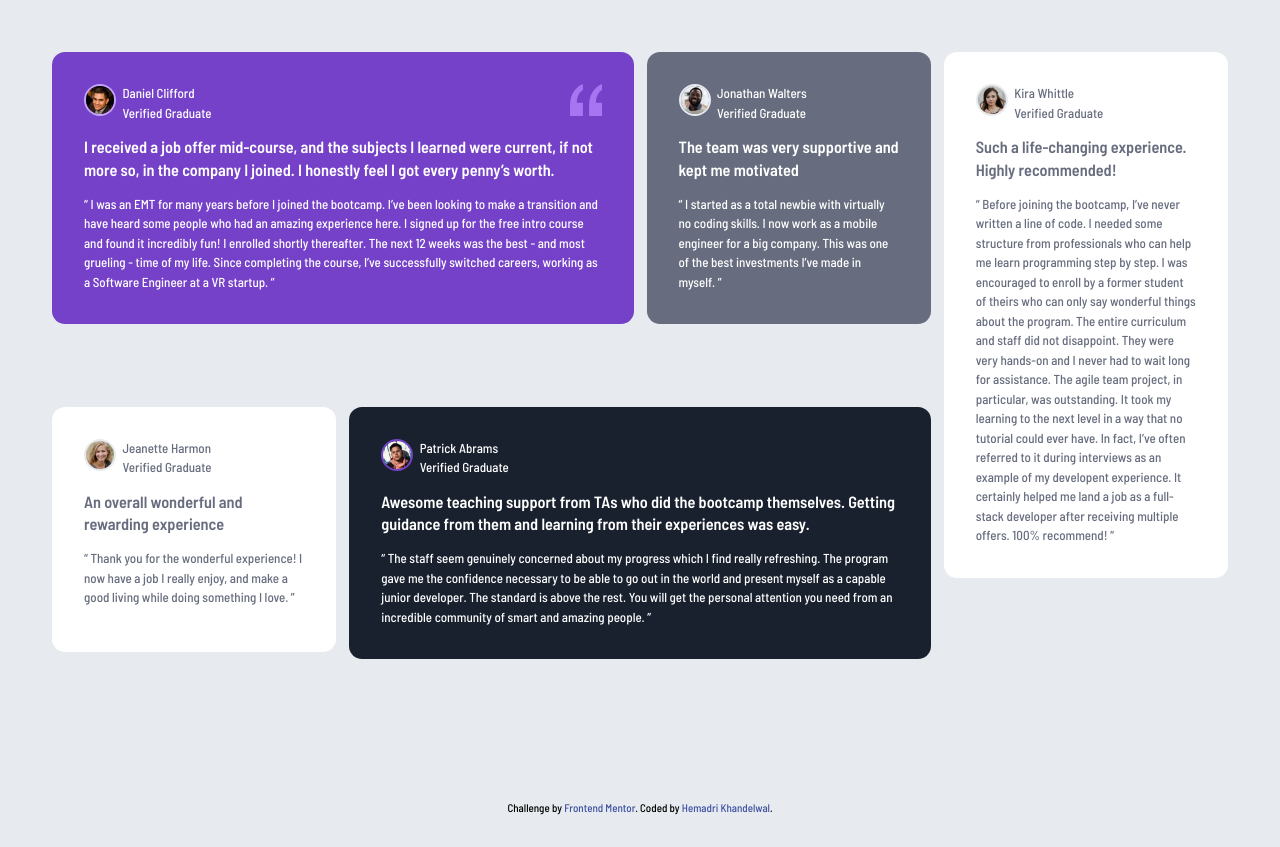
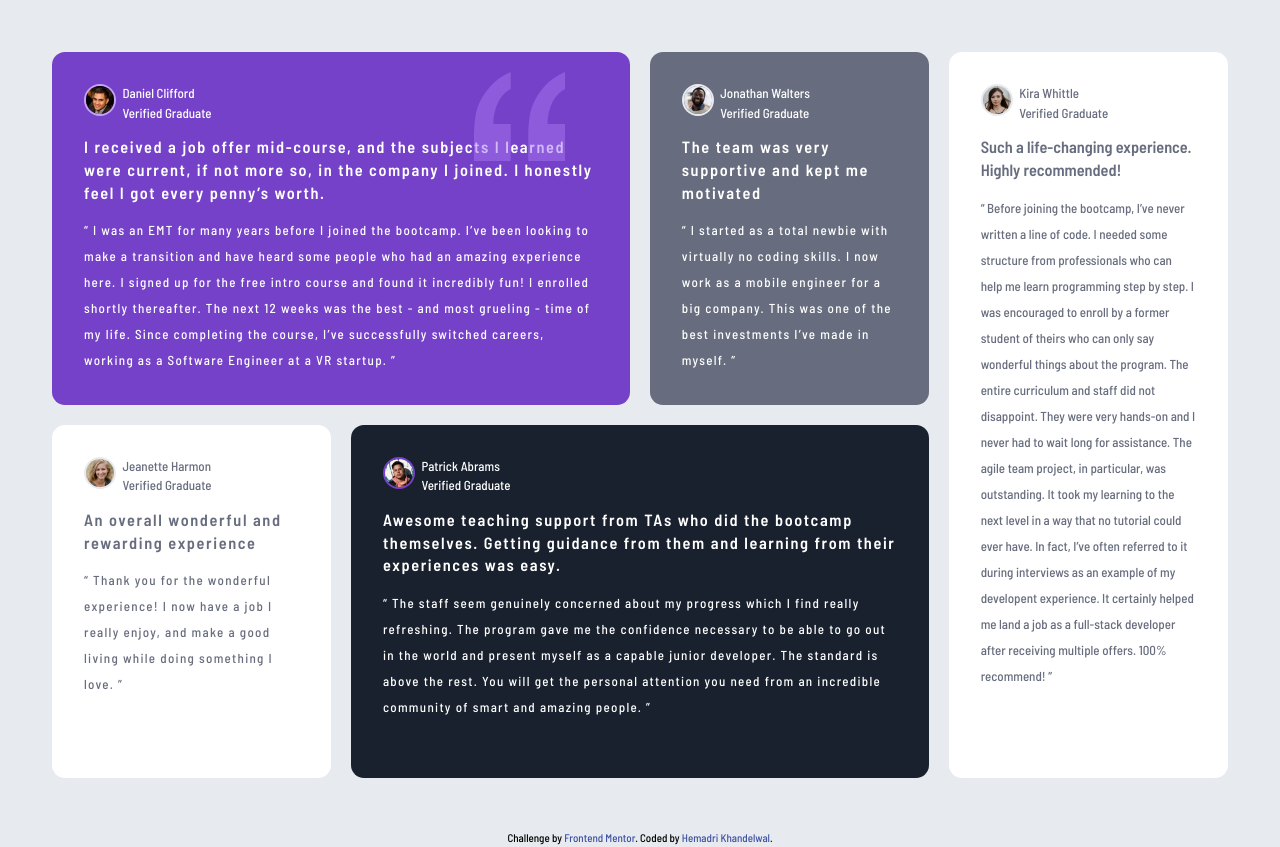
Before and after one commit to hemadrikhandelwal/frontend_mentor_solutions, a website: page testimonials-grid-section-main/index.html in a window 1280 px wide. Before the commit the page ends 817 px from the top, so only its background shows below. Drawn offline with Linux system fonts and the light colour scheme.

Commit message:
final deisgn layout

```diff
--- a/testimonials-grid-section-main/index.html
+++ b/testimonials-grid-section-main/index.html
@@ -17,27 +17,27 @@
   </head>
   <body>
     <main
-      class="flex flex-col md:grid md:grid-cols-4 md:grid-rows-2 justify-center items-start p-16 min-h-screen gap-4 "
+      class="max-w-8xl mx-auto p-6 md:p-16 min-h-screen flex flex-col md:grid md:grid-cols-4 md:grid-rows-2 gap-6 place-content-center  "
     >
-      <section class="col-span-2 flex flex-col gap-4 bg-purple500 text-white rounded-2xl ">
+      <section class="relative col-span-2 flex flex-col gap-4 bg-purple500 text-white rounded-2xl ">
         <div class="flex gap-2">
           <div>
-            <img src="./images/image-daniel.jpg" alt="Daniel Profile photo" class="rounded-3xl border-2 border-purple300" />
+            <img src="./images/image-daniel.jpg" alt="Daniel Profile photo" class=" avatar rounded-3xl border-2 border-purple300" />
           </div>
           <div>
             <h1>Daniel Clifford</h1>
             <span>Verified Graduate</span>
           </div>
           <div class="ml-auto">
-            <img src="images/bg-pattern-quotation.svg" alt="quotation image" class="max-h-5xl max-w-5xl">
+            <img src="images/bg-pattern-quotation.svg" alt="quotation image"  class="absolute top-6 right-20 w-28 opacity-50">
           </div>
         </div>
-        <div class="testimonial-subheading">
+        <div class="testimonial-subheading tracking-widest text-base/8">
           I received a job offer mid-course, and the subjects I learned were
           current, if not more so, in the company I joined. I honestly feel I
           got every penny’s worth.
         </div>
-        <p>
+        <p class="tracking-widest text-base/8">
           “ I was an EMT for many years before I joined the bootcamp. I’ve been
           looking to make a transition and have heard some people who had an
           amazing experience here. I signed up for the free intro course and
@@ -54,7 +54,7 @@
             <img
               src="./images/image-jonathan.jpg"
               alt="Jonathan profile  photo"
-              class="rounded-3xl border-2 border-grey100"
+              class=" avatar  rounded-3xl border-2 border-grey100"
             />
           </div>
           <div>
@@ -62,8 +62,8 @@
             <span>Verified Graduate</span>
           </div>
         </div>
-        <div class="testimonial-subheading">The team was very supportive and kept me motivated</div>
-        <p>
+        <div class="testimonial-subheading tracking-widest text-base/8">The team was very supportive and kept me motivated</div>
+        <p class="tracking-widest text-base/8">
           “ I started as a total newbie with virtually no coding skills. I now
           work as a mobile engineer for a big company. This was one of the best
           investments I’ve made in myself. ”
@@ -76,7 +76,7 @@
             <img
               src="./images/image-jeanette.jpg"
               alt="Jeanette profile  photo"
-              class="rounded-3xl border-2 border-grey100"
+              class=" avatar  rounded-3xl border-2 border-grey100"
             />
           </div>
           <div>
@@ -84,8 +84,8 @@
             <span>Verified Graduate</span>
           </div>
         </div>
-        <div class="testimonial-subheading">An overall wonderful and rewarding experience</div>
-        <p>
+        <div class="testimonial-subheading tracking-widest text-base/8">An overall wonderful and rewarding experience</div>
+        <p class="tracking-widest text-base/8">
           “ Thank you for the wonderful experience! I now have a job I really
           enjoy, and make a good living while doing something I love. ”
         </p>
@@ -94,19 +94,19 @@
       <section class="flex flex-col gap-4 col-span-2 bg-darkblue text-white rounded-2xl">
         <div class="flex gap-2">
           <div>
-            <img src="./images/image-patrick.jpg" alt="Patrick profile photo" class="rounded-3xl border-2 border-purple500" />
+            <img src="./images/image-patrick.jpg" alt="Patrick profile photo" class=" avatar  rounded-3xl border-2 border-purple500" />
           </div>
           <div>
             <h1>Patrick Abrams</h1>
             <span>Verified Graduate</span>
           </div>
         </div>
-        <div class="testimonial-subheading">
+        <div class="testimonial-subheading tracking-widest text-base/8">
           Awesome teaching support from TAs who did the bootcamp themselves.
           Getting guidance from them and learning from their experiences was
           easy.
         </div>
-        <p>
+        <p class="tracking-widest text-base/8">
           “ The staff seem genuinely concerned about my progress which I find
           really refreshing. The program gave me the confidence necessary to be
           able to go out in the world and present myself as a capable junior
@@ -115,18 +115,18 @@
           people. ”
         </p>
       </section>
-       <section class="flex flex-col gap-4 row-span-2 md:row-span-2 md:col-start-4 md:row-start-1 bg-white text-grey400 rounded-2xl">
+       <section class="flex flex-col gap-4  md:row-span-2 md:col-start-4 md:row-start-1 bg-white text-grey400 rounded-2xl">
         <div class="flex gap-2">
           <div>
-            <img src="./images/image-kira.jpg" alt="Kira profile  photo" class="rounded-3xl border-2 border-grey100" />
+            <img src="./images/image-kira.jpg" alt="Kira profile  photo" class=" avatar  rounded-3xl border-2 border-grey100" />
           </div>
           <div>
             <h1>Kira Whittle</h1>
             <span>Verified Graduate</span>
           </div>
         </div>
-        <div class="testimonial-subheading">Such a life-changing experience. Highly recommended!</div>
-        <p>
+        <div class="testimonial-subheading text-base/8 " >Such a life-changing experience. Highly recommended!</div>
+        <p class="text-base/8  ">
           “ Before joining the bootcamp, I’ve never written a line of code. I
           needed some structure from professionals who can help me learn
           programming step by step. I was encouraged to enroll by a former
--- a/testimonials-grid-section-main/input.css
+++ b/testimonials-grid-section-main/input.css
@@ -29,15 +29,10 @@
 
   section{
     padding:32px;
-    min-height:245px;
   }
 
 
-  img{
-    display: block;
-    width:32px;
-    height: 32px;
-  }
+
 
 
     @font-face {
@@ -65,6 +60,12 @@
     @apply font-barlow font-semibold text-xl
 }
 
+  .avatar {
+    display: block;
+    width:32px;
+    height: 32px;
+  }
+
 
 
 
```
Also changed, not shown: testimonials-grid-section-main/output.css.
